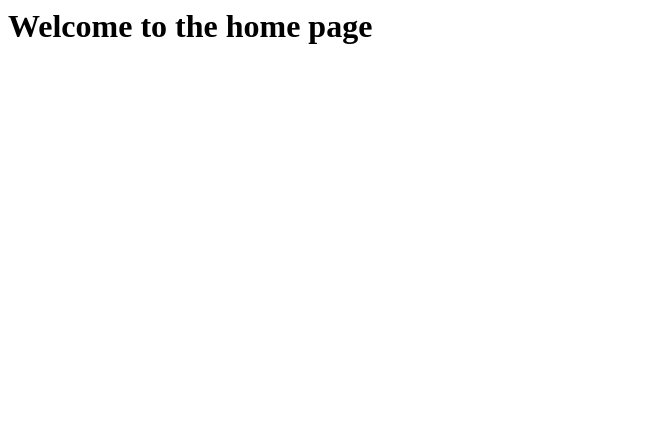
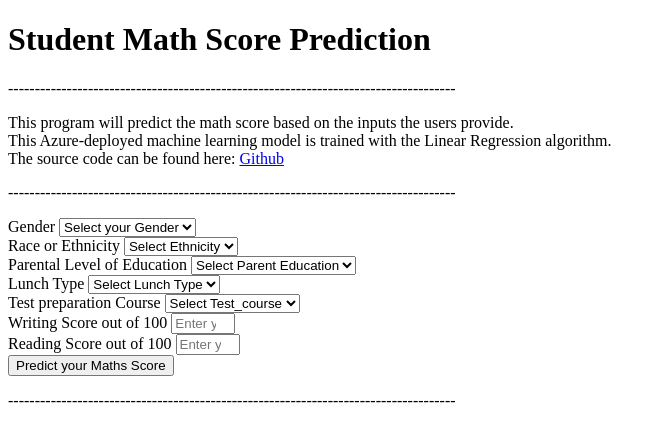
Before and after one commit to Emeryli/MachineLearningProject, a Flask app: page / in a window 1280 px wide. Shown: the top 442 px of the page, without its empty margins (0-666 px from the left). Run offline with Flask 3, Linux system fonts and the light colour scheme.

Commit message:
Change the root to home.html; Add JavaScript functionalites

```diff
--- a/app.py
+++ b/app.py
@@ -1,24 +1,20 @@
 # import
 from flask import Flask, request, render_template
 from src.pipeline.prediction_pipeline import CustomData, PredictionPipeline
-import os
 
 # create a flask instance
 application = Flask(__name__)
 app = application
 
 # route for index page
-@app.route('/')
-def index():
-    return render_template('index.html')
-
-# route for home page
-@app.route('/predictdata', methods=['GET','POST'])
-def predict_datapoint():
+@app.route('/', methods=['GET','POST'])
+def home():
     if request.method == 'GET':
         return render_template('home.html')
     else:
         # create an instance with the data from user
+
+
         data = CustomData(
             gender=request.form.get('gender'),
             race_ethnicity=request.form.get('ethnicity'),
@@ -35,9 +31,17 @@ def predict_datapoint():
         # get the result
         results=predict_pipeline.predict(custom_df)
         # return the template
-        return render_template('home.html', results=results[0])
+        return render_template('home.html',
+                                gender=request.form.get('gender'),
+                                ethnicity=request.form.get('ethnicity'),
+                                parental_level_of_education=request.form.get('parental_level_of_education'),
+                                lunch=request.form.get('lunch'),
+                                test_preparation_course=request.form.get('test_preparation_course'),
+                                reading_score=request.form.get('reading_score'),
+                                writing_score=request.form.get('writing_score'),
+                                results=round(float(results[0]),1),
+        )
 
 # test
 if __name__ == "__main__":
-    port = int(os.environ.get('PORT', 8000))
-    app.run('0.0.0.0', port=port)
+    app.run('0.0.0.0')
--- a/templates/home.html
+++ b/templates/home.html
@@ -1,78 +1,85 @@
-<html>
+<!DOCTYPE html>
+<html lang="en">
+<head>
+    <meta charset="UTF-8">
+    <meta name="viewport" content="width=device-width, initial-scale=1.0">
+    <title>Document</title>
+</head>
 <body>
-    <div class="login">
-       <h1>Student Exam Performance Indicator</h1>
-
-       <form action="{{ url_for('predict_datapoint')}}" method="post">
-        <h1>
-            <legend>Student Exam Performance Prediction</legend>
-        </h1>
+    <div class="input", id="input">
+        <h1>Student Math Score Prediction</h1>
+        <p>------------------------------------------------------------------------------------ </p>
+        <p>This program will predict the math score based on the inputs the users provide.<br>
+        This Azure-deployed machine learning model is trained with the Linear Regression algorithm.<br>
+        The source code can be found here: <a href="https://github.com/Emeryli/MachineLearningProject">Github</a></p>
+        <p>------------------------------------------------------------------------------------ </p>
+       <form action="{{ url_for('home')}}" method="post">
         <div class="mb-3">
             <label class="form-label">Gender</label>
-            <select class="form-control" name="gender" placeholder="Enter you Gender" required>
-                <option class="placeholder" selected disabled value="">Select your Gender</option>
-                <option value="male">
+            <select class="form-control" name="gender" required id="gender">
+                <option class="placeholder" {% if not gender %} selected {% endif %} disabled value="">Select your Gender</option>
+                <option value="male" {% if gender == "male" %} selected {% endif %}>
                     Male
                 </option>
-                <option value="female">
+                <option value="female"  {% if gender == "female" %} selected {% endif %}>
                     Female
                 </option>
             </select>
         </div>
         <div class="mb-3">
             <label class="form-label">Race or Ethnicity</label>
-            <select class="form-control" name="ethnicity" placeholder="Enter you ethnicity" required>
-                <option class="placeholder" selected disabled value="">Select Ethnicity</option>
-                <option value="group A">
+            <select class="form-control" name="ethnicity" id= "ethnicity" required>
+                <option class="placeholder" {% if not ethnicity %} selected {% endif %} disabled value="">Select Ethnicity</option>
+                <option value="group A" {% if ethnicity == 'group A' %} selected {% endif %}>
                     Group A
                 </option>
-                <option value="group B">
+                <option value="group B" {% if ethnicity == 'group B' %} selected {% endif %}>
                     Group B
                 </option>
-                <option value="group C">
+                <option value="group C" {% if ethnicity == 'group C' %} selected {% endif %}>
                     Group C
                 </option>
-                <option value="group D">
+                <option value="group D" {% if ethnicity == 'group D' %} selected {% endif %}>
                     Group D
                 </option>
-                <option value="group E">
+                <option value="group E" {% if ethnicity == 'group E' %} selected {% endif %}>
                     Group E
                 </option>
             </select>
         </div>
         <div class="mb-3">
             <label class="form-label">Parental Level of Education</label>
-            <select class="form-control" name="parental_level_of_education"
+            <select class="form-control" name="parental_level_of_education" id="parental_level_of_education"
                 placeholder="Enter you Parent Education" required>
-                <option class="placeholder" selected disabled value="">Select Parent Education</option>
-                <option value="associate's degree">
+                <option class="placeholder" {% if not parental_level_of_education %} selected {% endif %} disabled value="">Select Parent Education</option>
+                <option value="associate's degree" {% if parental_level_of_education == "associate's degree" %} selected {% endif %}>
                     associate's degree
                 </option>
-                <option value="bachelor's degree">
+                <option value="bachelor's degree" {% if parental_level_of_education == "bachelor's degree" %} selected {% endif %}>
                     bachelor's degree
                 </option>
-                <option value="high school">
+                <option value="high school" {% if parental_level_of_education == "high school" %} selected {% endif %}>
                     high school
                 </option>
-                <option value="master's degree">
+                <option value="master's degree" {% if parental_level_of_education == "master's degree" %} selected {% endif %}>
                     master's degree
                 </option>
-                <option value="some college">
+                <option value="some college" {% if parental_level_of_education == "some college" %} selected {% endif %}>
                     some college
                 </option>
-                <option value="some high school">
+                <option value="some high school" {% if parental_level_of_education == "some high school" %} selected {% endif %}>
                     some high school
                 </option>
             </select>
         </div>
         <div class="mb-3">
             <label class="form-label">Lunch Type</label>
-            <select class="form-control" name="lunch" placeholder="Enter you Lunch" required>
-                <option class="placeholder" selected disabled value="">Select Lunch Type</option>
-                <option value="free/reduced">
+            <select class="form-control" name="lunch" placeholder="Enter you Lunch" id="lunch" required>
+                <option class="placeholder"  {% if not lunch %} selected {% endif %} disabled value="">Select Lunch Type</option>
+                <option value="free/reduced" {% if lunch == "free/reduced" %} selected {% endif %}>
                     free/reduced
                 </option>
-                <option value="standard">
+                <option value="standard" {% if lunch == "standard" %} selected {% endif %}>
                     standard
                 </option>
             </select>
@@ -80,32 +87,51 @@
         <div class="mb-3">
             <label class="form-label">Test preparation Course</label>
             <select class="form-control" name="test_preparation_course" placeholder="Enter you Course"
-                required>
-                <option class="placeholder" selected disabled value="">Select Test_course</option>
-                <option value="none">
+                id="test_preparation_course" required>
+                <option class="placeholder" {% if not test_preparation_course %} selected {% endif %} disabled value="">Select Test_course</option>
+                <option value="none" {% if test_preparation_course == "none" %} selected {% endif %}>
                     None
                 </option>
-                <option value="completed">
+                <option value="completed" {% if test_preparation_course == "completed" %} selected {% endif %}>
                     Completed
                 </option>
             </select>
         </div>
         <div class="mb-3">
             <label class="form-label">Writing Score out of 100</label>
-            <input class="form-control" type="number" name="reading_score"
-                placeholder="Enter your Reading score" min='0' max='100' />
+            <input class="form-control" type="number" name="reading_score" id="reading_score"
+                placeholder="Enter your Reading score" min='0' max='100' value="{{ reading_score }}" />
         </div>
         <div class="mb-3">
             <label class="form-label">Reading Score out of 100</label>
-            <input class="form-control" type="number" name="writing_score"
-                placeholder="Enter your Reading Score" min='0' max='100' />
+            <input class="form-control" type="number" name="writing_score" id="writing_score"
+                placeholder="Enter your Reading Score" min='0' max='100' value="{{ writing_score }}"/>
         </div>
         <div class="mb-3">
             <input class="btn btn-primary" type="submit" value="Predict your Maths Score" required />
         </div>
+
+    <p>------------------------------------------------------------------------------------ </p>
+    <div class="result" id="result">
+        {% if results %}
+            <h2>The predicted math score is {{results}}</h2>
+            <button type="button" onclick="resetForm()">Reset</button>
+        {% endif %}
     </form>
-    <h2>
-       THE  prediction is {{results}}
-    </h2>
+    </div>
+    <script>
+            function resetForm() {
+            document.getElementById('ethnicity').selectedIndex = 0;
+            document.getElementById('parental_level_of_education').selectedIndex = 0;
+            document.getElementById('test_preparation_course').selectedIndex = 0;
+            document.getElementById('gender').selectedIndex = 0;
+            document.getElementById('lunch').selectedIndex = 0;
+            document.getElementById('result').innerText = "";
+            // Clear input fields
+            document.getElementById('reading_score').value = '';
+            document.getElementById('writing_score').value = '';
+            }
+
+    </script>
    <body>
 </html>
--- a/templates/index.html
+++ /dev/null
@@ -1 +0,0 @@
-<h1>Welcome to the home page</h1>
```
